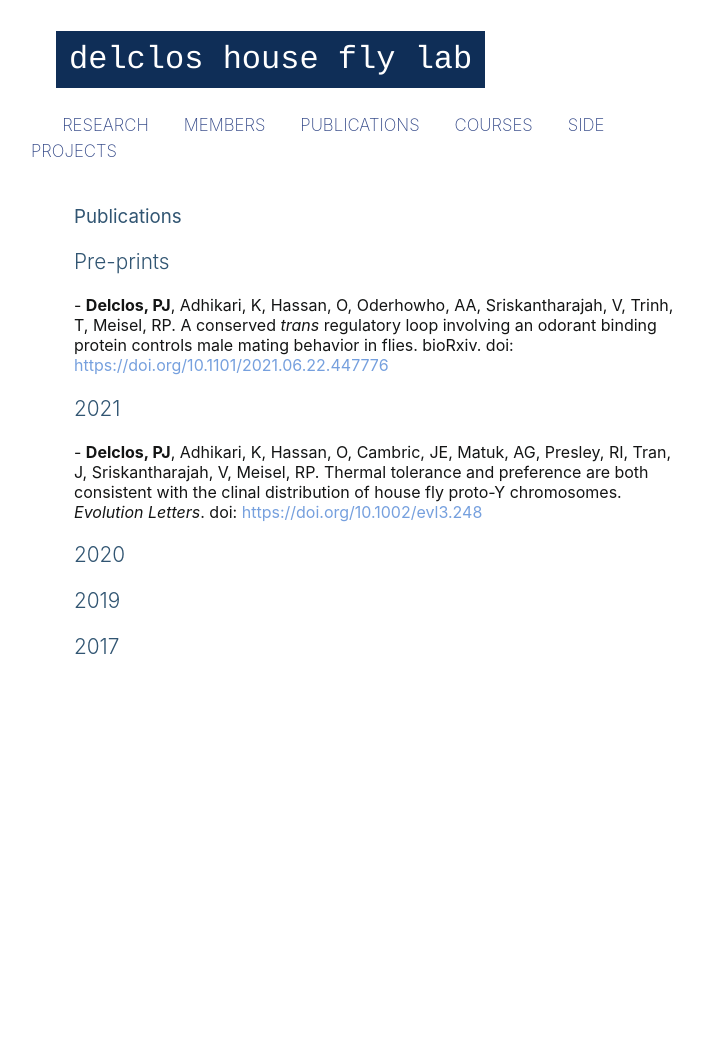
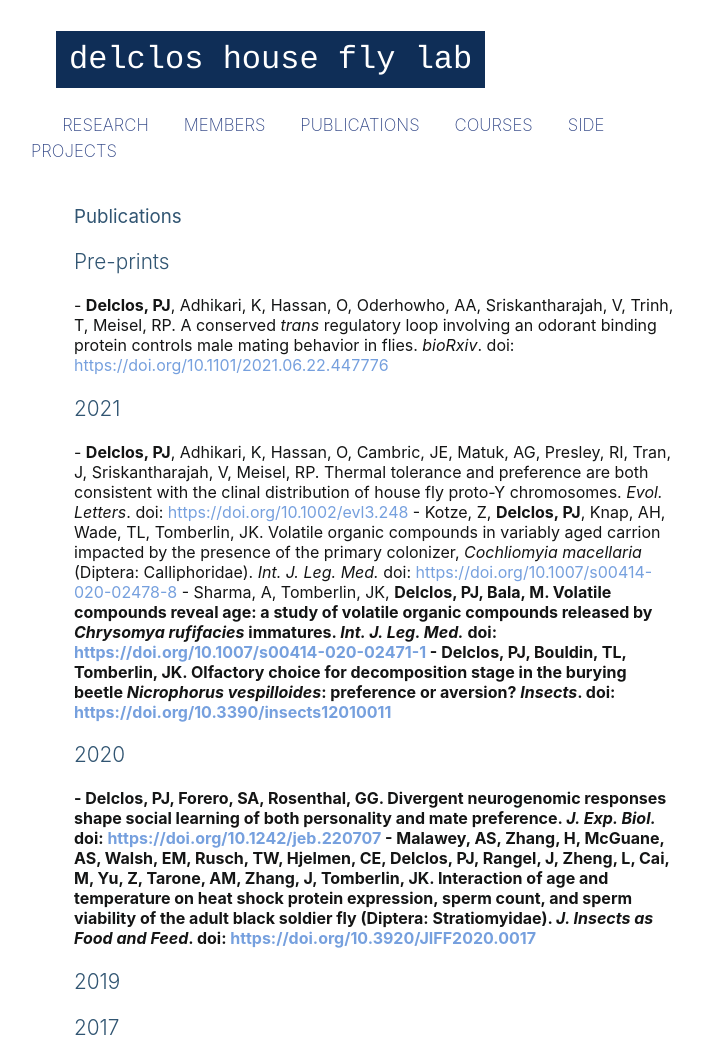
Before and after one commit to pjdelclos/pjdelclos.github.io, a Jekyll site: the page built from pubs/index.html, in a window 1280 px wide. Shown: the whole page, without its empty margins (266-969 px from the left). Built offline with Jekyll 4.4.1, drawn with Linux system fonts in a browser that asks for light colours; some web fonts are replaced; before the commit the page ends 900 px from its top, so only the background shows below that.

Commit message:
Update index.html

```diff
--- a/pubs/index.html
+++ b/pubs/index.html
@@ -1,16 +1,21 @@
 ---
 layout: default
-title: Members
+title: Publications
 ---
 <div id="home">
 <ul class="posts">
-<section id="members">
+<section id="publications">
 
 <h1>Publications</h1>
 <h2>Pre-prints</h2>
-  - <strong>Delclos, PJ</strong>, Adhikari, K, Hassan, O, Oderhowho, AA, Sriskantharajah, V, Trinh, T, Meisel, RP. A conserved <em>trans</em> regulatory loop involving an odorant binding protein controls male mating behavior in flies. bioRxiv. doi: <a href="https://doi.org/10.1101/2021.06.22.447776" title="https://doi.org/10.1101/2021.06.22.447776">https://doi.org/10.1101/2021.06.22.447776</a>
+  - <strong>Delclos, PJ</strong>, Adhikari, K, Hassan, O, Oderhowho, AA, Sriskantharajah, V, Trinh, T, Meisel, RP. A conserved <em>trans</em> regulatory loop involving an odorant binding protein controls male mating behavior in flies. <em>bioRxiv</em>. doi: <a href="https://doi.org/10.1101/2021.06.22.447776" title="https://doi.org/10.1101/2021.06.22.447776">https://doi.org/10.1101/2021.06.22.447776</a>
 <h2>2021</h2>
-  - <strong>Delclos, PJ</strong>, Adhikari, K, Hassan, O, Cambric, JE, Matuk, AG, Presley, RI, Tran, J, Sriskantharajah, V, Meisel, RP. Thermal tolerance and preference are both consistent with the clinal distribution of house fly proto-Y chromosomes. <em>Evolution Letters</em>. doi: <a href=" https://doi.org/10.1002/evl3.248" title=" https://doi.org/10.1002/evl3.248"> https://doi.org/10.1002/evl3.248</a>
+  - <strong>Delclos, PJ</strong>, Adhikari, K, Hassan, O, Cambric, JE, Matuk, AG, Presley, RI, Tran, J, Sriskantharajah, V, Meisel, RP. Thermal tolerance and preference are both consistent with the clinal distribution of house fly proto-Y chromosomes. <em>Evol. Letters</em>. doi: <a href=" https://doi.org/10.1002/evl3.248" title=" https://doi.org/10.1002/evl3.248"> https://doi.org/10.1002/evl3.248</a>
+  - Kotze, Z, <strong>Delclos, PJ</strong>, Knap, AH, Wade, TL, Tomberlin, JK. Volatile organic compounds in variably aged carrion impacted by the presence of the primary colonizer, <em>Cochliomyia macellaria</em> (Diptera: Calliphoridae). <em>Int. J. Leg. Med.</em> doi: <a href=" https://doi.org/10.1007/s00414-020-02478-8" title=" https://doi.org/10.1007/s00414-020-02478-8"> https://doi.org/10.1007/s00414-020-02478-8</a>
+  - Sharma, A, Tomberlin, JK, <strong>Delclos, PJ</em>, Bala, M. Volatile compounds reveal age: a study of volatile organic compounds released by <em>Chrysomya rufifacies</em> immatures. <em>Int. J. Leg. Med.</em> doi: <a href=" https://doi.org/10.1007/s00414-020-02471-1" title=" https://doi.org/10.1007/s00414-020-02471-1"> https://doi.org/10.1007/s00414-020-02471-1</a>
+  - <strong>Delclos, PJ</strong>, Bouldin, TL, Tomberlin, JK. Olfactory choice for decomposition stage in the burying beetle <em>Nicrophorus vespilloides</em>: preference or aversion? <em>Insects</em>. doi: <a href=" https://doi.org/10.3390/insects12010011" title=" https://doi.org/10.3390/insects12010011"> https://doi.org/10.3390/insects12010011</a>
 <h2>2020</h2>
+  - <strong>Delclos, PJ</strong>, Forero, SA, Rosenthal, GG. Divergent neurogenomic responses shape social learning of both personality and mate preference. <em>J. Exp. Biol.</em> doi: <a href=" https://doi.org/10.1242/jeb.220707" title=" https://doi.org/10.1242/jeb.220707"> https://doi.org/10.1242/jeb.220707</a>
+  - Malawey, AS, Zhang, H, McGuane, AS, Walsh, EM, Rusch, TW, Hjelmen, CE, <strong>Delclos, PJ</strong>, Rangel, J, Zheng, L, Cai, M, Yu, Z, Tarone, AM, Zhang, J, Tomberlin, JK. Interaction of age and temperature on heat shock protein expression, sperm count, and sperm viability of the adult black soldier fly (Diptera: Stratiomyidae). <em>J. Insects as Food and Feed</em>. doi: <a href=" https://doi.org/10.3920/JIFF2020.0017" title=" https://doi.org/10.3920/JIFF2020.0017"> https://doi.org/10.3920/JIFF2020.0017</a>
 <h2>2019</h2>
 <h2>2017</h2>
```
